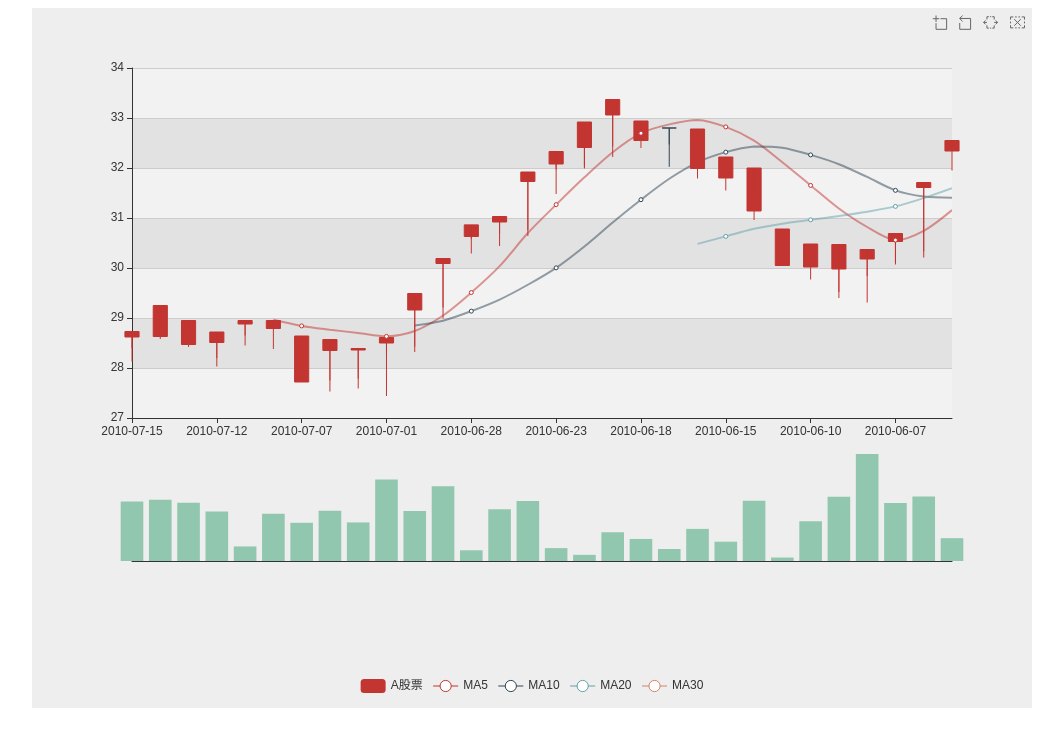
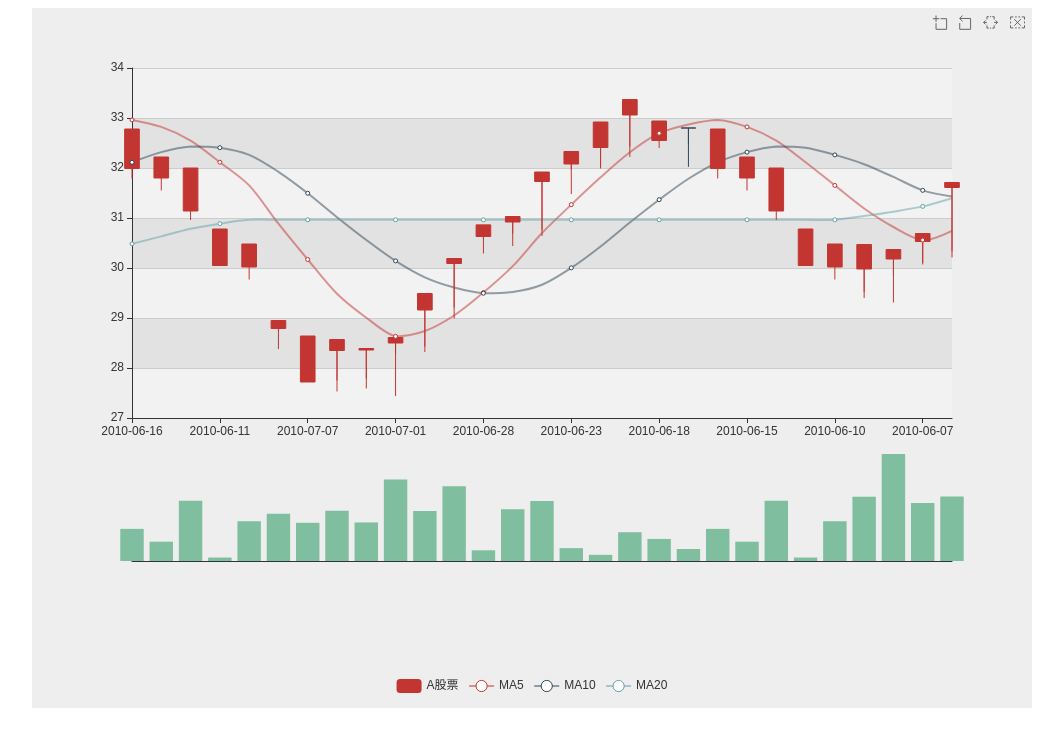
Before and after one commit to iceCream0311/2017ife, a plain HTML site: page ECharts & WebVR/ECharts/task5/index.html in a window 1280 px wide. Shown: the whole page, without its empty margins (108-1171 px from the left). Drawn offline with Linux system fonts and the light colour scheme.

Commit message:
更改开头没有折线的问题

```diff
--- a/ECharts & WebVR/ECharts/task5/index.html
+++ b/ECharts & WebVR/ECharts/task5/index.html
@@ -58,18 +58,35 @@ xhr.onreadystatechange = function() {
                     j++;
                 }
             }
-            /***************得到最开始的三十个数据******************/
-            for (var d = categoryData.length - 1; d > categoryData.length - 31; d--) {
+            /***************得到最开始的三十个数据,由于折线要从头开始获取五十个并截取30个得到5 10 20的数组******************/
+            for (var d = categoryData.length - 1; d > categoryData.length - 51; d--) {
                 tempcategoryData.push(categoryData[d])
                 tempvalues.push(values[d])
                 tempVolume.push(Volume[d])
             }
+            datas5 = {
+                categoryData: tempcategoryData.slice(15, tempcategoryData.length - 1),
+                values: tempvalues.slice(15, tempcategoryData.length - 1),
+                Volume: tempVolume.slice(15, tempcategoryData.length - 1)
+            }
+            datas10 = {
+                categoryData: tempcategoryData.slice(15, tempcategoryData.length - 1),
+                values: tempvalues.slice(10, tempcategoryData.length - 1),
+                Volume: tempVolume.slice(10, tempcategoryData.length - 1)
+            }
+            datas20 = {
+                categoryData: tempcategoryData.slice(15, tempcategoryData.length - 1),
+                values: tempvalues.slice(0, tempcategoryData.length - 1),
+                Volume: tempVolume.slice(0, tempcategoryData.length - 1)
+            }
             datas = {
-                    categoryData: tempcategoryData,
-                    values: tempvalues,
-                    Volume: tempVolume
-                }
-                /***************每次增加的函数****************/
+                categoryData: tempcategoryData.slice(20, tempcategoryData.length - 1),
+                values: tempvalues.slice(20, tempcategoryData.length - 1),
+                Volume: tempVolume.slice(20, tempcategoryData.length - 1)
+            }
+
+
+            /***************每次增加的函数****************/
             function addData() {
                 tempcategoryData.push(categoryData[categoryData.length - g])
                 tempvalues.push(values[categoryData.length - g])
@@ -77,10 +94,25 @@ xhr.onreadystatechange = function() {
                 tempvalues.shift() //每执行一次去掉第一个值
                 tempVolume.shift()
                 tempcategoryData.shift()
+                datas5 = {
+                    categoryData: tempcategoryData.slice(15, tempcategoryData.length - 1),
+                    values: tempvalues.slice(15, tempcategoryData.length - 1),
+                    Volume: tempVolume.slice(15, tempcategoryData.length - 1)
+                }
+                datas10 = {
+                    categoryData: tempcategoryData.slice(15, tempcategoryData.length - 1),
+                    values: tempvalues.slice(10, tempcategoryData.length - 1),
+                    Volume: tempVolume.slice(10, tempcategoryData.length - 1)
+                }
+                datas20 = {
+                    categoryData: tempcategoryData.slice(15, tempcategoryData.length - 1),
+                    values: tempvalues.slice(0, tempcategoryData.length - 1),
+                    Volume: tempVolume.slice(0, tempcategoryData.length - 1)
+                }
                 datas = {
-                    categoryData: tempcategoryData,
-                    values: tempvalues,
-                    Volume: tempVolume
+                    categoryData: tempcategoryData.slice(20, tempcategoryData.length - 1),
+                    values: tempvalues.slice(20, tempcategoryData.length - 1),
+                    Volume: tempVolume.slice(20, tempcategoryData.length - 1)
                 }
                 if (g == categoryData.length) { //达到最大值时从头开始
                     g = 1
@@ -207,7 +239,8 @@ xhr.onreadystatechange = function() {
                     }, {
                         name: 'MA5',
                         type: 'line',
-                        data: calculateMA(5, datas),
+                        left: "0",
+                        data: calculateMA(5, datas5),
                         smooth: true,
                         lineStyle: {
                             normal: {
@@ -217,7 +250,7 @@ xhr.onreadystatechange = function() {
                     }, {
                         name: 'MA10',
                         type: 'line',
-                        data: calculateMA(10, datas),
+                        data: calculateMA(10, datas10),
                         smooth: true,
                         lineStyle: {
                             normal: {
@@ -227,17 +260,7 @@ xhr.onreadystatechange = function() {
                     }, {
                         name: 'MA20',
                         type: 'line',
-                        data: calculateMA(20, datas),
-                        smooth: true,
-                        lineStyle: {
-                            normal: {
-                                opacity: 0.5
-                            }
-                        }
-                    }, {
-                        name: 'MA30',
-                        type: 'line',
-                        data: calculateMA(30, datas),
+                        data: calculateMA(20, datas20),
                         smooth: true,
                         lineStyle: {
                             normal: {
@@ -249,7 +272,15 @@ xhr.onreadystatechange = function() {
                         type: 'bar',
                         xAxisIndex: 1,
                         yAxisIndex: 1,
-                        data: datas.Volume
+                        data: datas.Volume,
+                        itemStyle: {
+                            normal: {
+                                color: '#7fbe9e'
+                            },
+                            emphasis: {
+                                color: '#140'
+                            }
+                        },
                     }]
                 }
                 /*用来循环的函数*/
@@ -264,16 +295,13 @@ xhr.onreadystatechange = function() {
                         data: datas.values
                     }, {
                         name: 'MA5',
-                        data: calculateMA(5, datas)
+                        data: calculateMA(5, datas5)
                     }, {
                         name: 'MA10',
-                        data: calculateMA(10, datas)
+                        data: calculateMA(10, datas10)
                     }, {
                         name: 'MA20',
-                        data: calculateMA(20, datas)
-                    }, {
-                        name: 'MA30',
-                        data: calculateMA(30, datas)
+                        data: calculateMA(20, datas20)
                     }, {
                         name: 'Volumn',
                         data: datas.Volume
@@ -293,7 +321,7 @@ function calculateMA(dayCount, data) {
     var result = [];
     for (var i = 0, len = data.values.length; i < len; i++) {
         if (i < dayCount) {
-            result.push('-');
+            /* result.push('-');*/
             continue;
         }
         var sum = 0;
```
